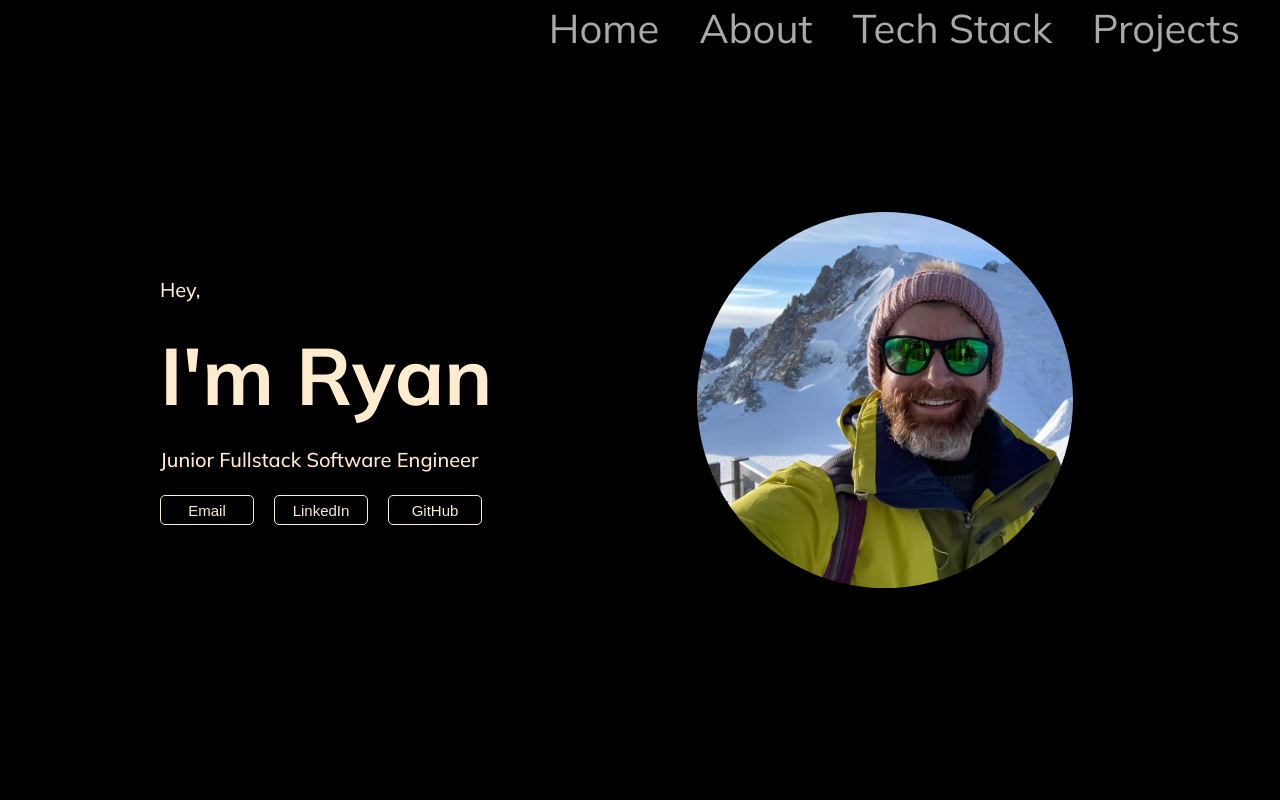
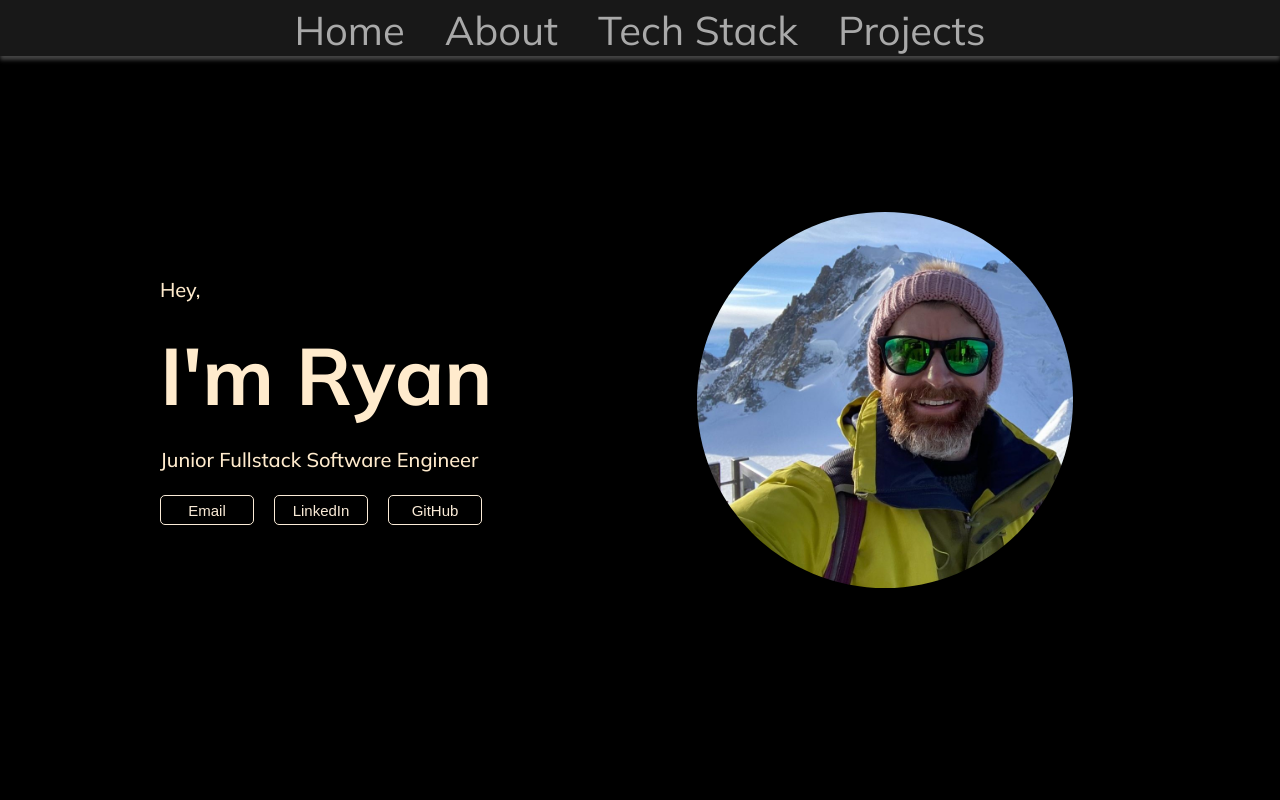
Before and after one commit to Tyriol/portfolio, a React (Vite) app: page / in a window 1280 px wide. Shown: the top 800 px of the page. Built offline with nearby package versions, Linux system fonts and the light colour scheme.

Commit message:
update header to be centered and more stylish, increase height of items and add transition effect

```diff
--- a/src/components/Header/Header.css
+++ b/src/components/Header/Header.css
@@ -3,22 +3,32 @@
   width: 100%;
   position: fixed;
   top: 0;
-    left: 0;
+  left: 50%;
+  transform: translate(-50%, 0);
+  background-color: rgba(255, 255, 255, 0.096);
+  box-shadow: 0 4px 4px #ffffff44;
 }
 
 .nav {
   display: flex;
   height: 100%;
-    justify-content: flex-end;
+  justify-content: center;
   align-items: center;
 }
 
 .nav-list {
   list-style: none;
   display: flex;
-    gap: 4rem;
+  align-items: center;
+  /* gap: 4rem; */
+  height: 100%;
   font-size: 4rem;
-    padding-right: 4rem;
+}
+
+.nav-item {
+  height: 100%;
+  align-content: center;
+  padding: 0 2rem;
 }
 
 .nav-item a {
@@ -26,9 +36,15 @@
   color: darkgrey;
 }
 
-  .nav-item a:hover {
-    text-decoration: underline;
-    color:cadetblue;
+.nav-item:hover {
+  /* text-decoration: underline; */
+  background-color: cadetblue;
+  transition: 1s;
+
+  & a {
+    color: #303030;
+    transition: 1s;
+  }
 }
 
 @media (max-width: 768px) {
```
Lines whose indentation alone changed are shown as unchanged.
